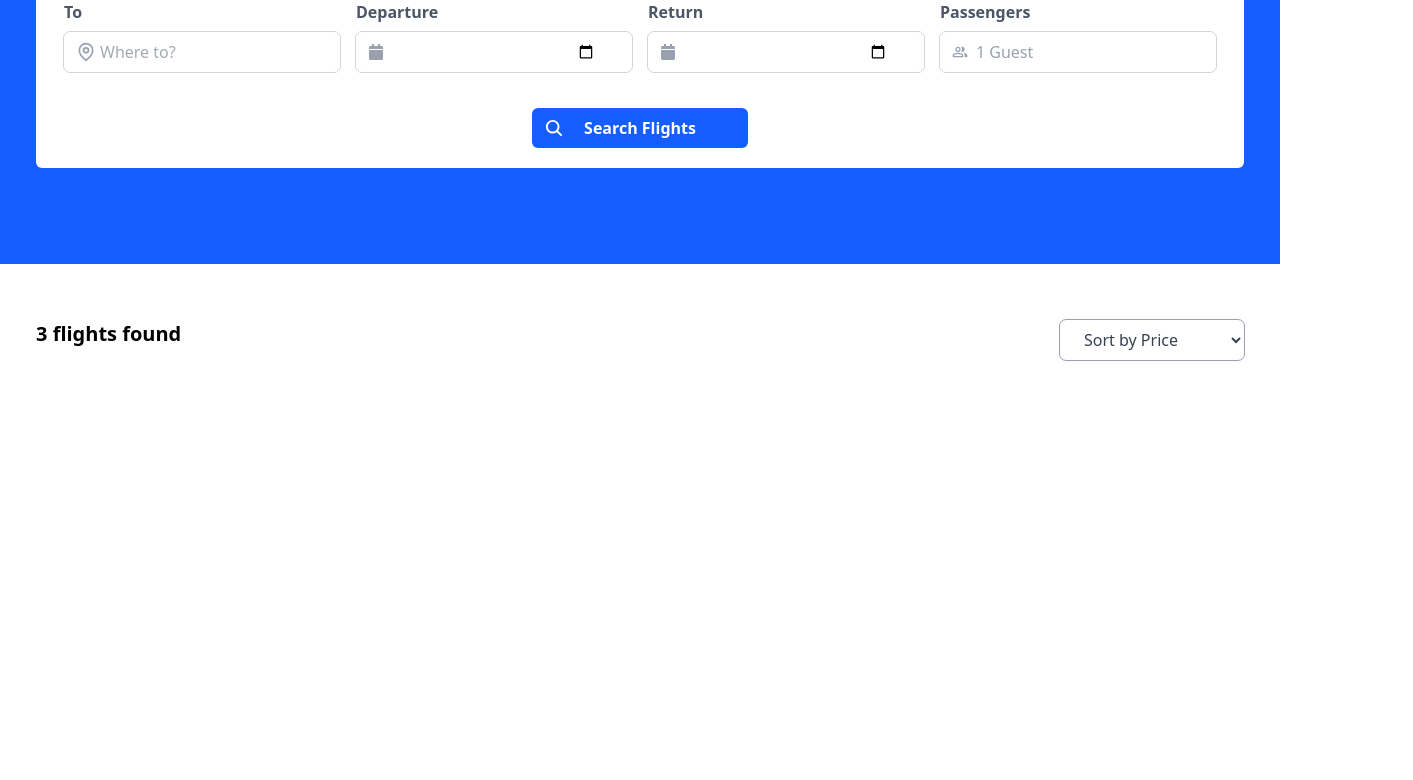
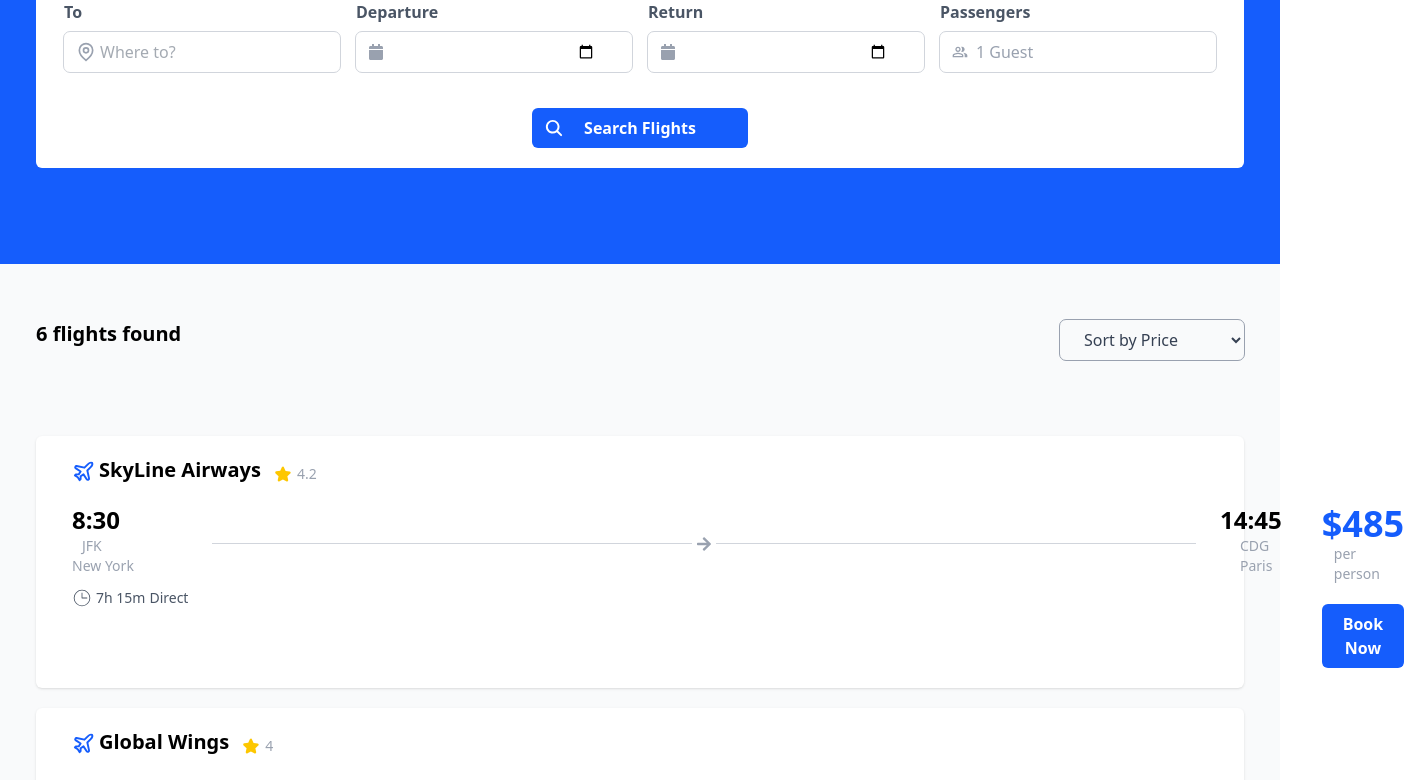
Before and after one commit to mirjetamustafa/TravelHub, a React (Vite) app: page /flights in a window 1280 px wide. Shown: the part 352-1132 px from the top of the page, 1413 px wide, since content can reach past the window. Before the commit the page ends 800 px from the top, so only its background shows below. Built offline with nearby package versions, Linux system fonts and the light colour scheme.

Commit message:
Flights finished

```diff
--- a/src/components/Flights.jsx
+++ b/src/components/Flights.jsx
@@ -1,20 +1,111 @@
 import React from 'react'
 import Table from './Table'
+import SkyFlights from './SkyFlights'
+
+const flights = [
+  {
+    name: 'SkyLine Airways',
+    departure: '8:30',
+    arrive: '14:45',
+    time: '7h 15m',
+    from: 'New York',
+    to: 'Paris',
+    fromAir: 'JFK',
+    toAir: 'CDG',
+    flightMode: 'Direct',
+    price: '485',
+    guest: 'per person',
+    rating: 4.2,
+  },
+  {
+    name: 'Global Wings',
+    departure: '11:20',
+    arrive: '18:30',
+    time: '8h 10m',
+    from: 'Tokyo',
+    to: 'London',
+    fromAir: 'HND',
+    toAir: 'LCY',
+    flightMode: '1 Stop',
+    price: '425',
+    guest: 'per person',
+    rating: 4,
+  },
+  {
+    name: 'Euro Express',
+    departure: '16:45',
+    arrive: '23:15',
+    time: '7h 30m',
+    from: 'Rome',
+    to: 'New York',
+    fromAir: 'FCO',
+    toAir: 'JFK',
+    flightMode: 'Direct',
+    price: '520',
+    guest: 'per person',
+    rating: 4.5,
+  },
+  {
+    name: 'SkyLine Airways',
+    departure: '8:30',
+    arrive: '14:45',
+    time: '7h 15m',
+    from: 'New York',
+    to: 'Paris',
+    fromAir: 'JFK',
+    toAir: 'CDG',
+    flightMode: 'Direct',
+    price: '485',
+    guest: 'per person',
+    rating: 4.2,
+  },
+  {
+    name: 'Global Wings',
+    departure: '11:20',
+    arrive: '18:30',
+    time: '8h 10m',
+    from: 'Tokyo',
+    to: 'London',
+    fromAir: 'HND',
+    toAir: 'LCY',
+    flightMode: '1 Stop',
+    price: '425',
+    guest: 'per person',
+    rating: 4,
+  },
+  {
+    name: 'Euro Express',
+    departure: '16:45',
+    arrive: '23:15',
+    time: '7h 30m',
+    from: 'Rome',
+    to: 'New York',
+    fromAir: 'FCO',
+    toAir: 'JFK',
+    flightMode: 'Direct',
+    price: '520',
+    guest: 'per person',
+    rating: 4.5,
+  },
+]
 
 const Flights = () => {
   return (
-    <main>
-      <section className="bg-blue-600 w-full mb-9 p-9 text-white">
+    <main className="">
+      <section className="bg-blue-600 w-full  p-9 text-white">
         <h1 className="font-bold md:text-4xl text-3xl mt-15">
           Find Your Perfect Flight
         </h1>
 
         <Table />
       </section>
-      <section className="mt-9">
+
+      <section className="pt-9 bg-gray-50">
         <div className="flex justify-between px-9 py-5">
           <div className="">
-            <h1 className="text-xl font-bold">3 flights found</h1>
+            <h1 className="text-xl font-bold">
+              {flights.length} flights found
+            </h1>
           </div>
           <form action="">
             <select className="outline outline-gray-400 rounded-md py-2 px-5 w-full text-gray-700">
@@ -25,6 +116,10 @@ const Flights = () => {
           </form>
         </div>
       </section>
+
+      <section className="p-9 bg-gray-50 ">
+        <SkyFlights flights={flights} />
+      </section>
     </main>
   )
 }
--- a/src/components/SkyFlights.jsx
+++ b/src/components/SkyFlights.jsx
@@ -1,36 +1,59 @@
-const flights = [
-  {
-    name: 'SkyLine Airways',
-    departure: '8:30',
-    arrive: '14:45',
-    time: '7h 15m',
-    from: 'New York',
-    to: 'Paris',
-    fromAir: 'JFK',
-    toAir: 'CDG',
-    flightMode: 'Direct',
-    price: '485',
-    guest: 'per person',
-    rating: 4.2,
-  },
-  {
-    name: 'Global Wings',
-    departure: '11:20',
-    arrive: '18:30',
-    time: '8h 10m',
-    from: 'New York',
-    to: 'Paris',
-    fromAir: 'JFK',
-    toAir: 'CDG',
-    flightMode: 'Direct',
-    price: '425',
-    guest: 'per person',
-    rating: 4,
-  },
-]
+import { LuPlane } from 'react-icons/lu'
+import { TiStarFullOutline } from 'react-icons/ti'
+import { CiClock2 } from 'react-icons/ci'
+import { FaArrowRight } from 'react-icons/fa'
 
-const SkyFlights = () => {
-  return <div></div>
+const SkyFlights = ({ flights }) => {
+  return (
+    <div className="">
+      {flights.map((flights, index) => (
+        <div
+          key={index}
+          className="bg-white shadow-sm rounded-md w-full h- px-9 py-5 my-5"
+        >
+          <div className="flex">
+            <LuPlane className="text-blue-600 mt-1" size={23} />
+            <h1 className="text-xl font-semibold mx-1">{flights.name}</h1>
+            <p className="flex text-gray-400 text-sm mt-2 mx-1">
+              <TiStarFullOutline className="text-yellow-400 mx-1" size={20} />
+              <span>{flights.rating}</span>
+            </p>
+          </div>
+          <div className="grid md:flex grid-cols-3 pt-5">
+            <div className="w-35">
+              <h1 className="text-2xl font-bold">{flights.departure}</h1>
+              <p className="text-gray-400 text-sm ml-2.5">{flights.fromAir}</p>
+              <p className="text-gray-400 text-sm">{flights.from}</p>
+              <div className="flex text-gray-600 mt-3 w-50">
+                <CiClock2 size={20} className="mr-1" />
+                <p className="text-sm">{flights.time}</p>
+                <p className="text-sm mx-1">{flights.flightMode}</p>
+              </div>
+            </div>
+            <div className="flex w-full mt-5">
+              <div className="border-b border-gray-300 w-120 h-5"></div>
+              <FaArrowRight className="text-gray-400 mt-3 mx-1 max-md:w-50" />
+              <div className="border-b border-gray-300 w-120 h-5"></div>
+            </div>
+            <div className="w-30 mx-6">
+              <h1 className="text-2xl font-bold">{flights.arrive}</h1>
+              <p className="text-gray-400 text-sm ml-5">{flights.toAir}</p>
+              <p className="text-gray-400 text-sm ml-5">{flights.to}</p>
+            </div>
+            <div className="w-70 ml-4 max-md:text-center max-md:mt-9">
+              <h1 className="text-4xl font-bold text-blue-600">
+                ${flights.price}
+              </h1>
+              <p className="text-sm text-gray-400 mx-3">{flights.guest}</p>
+              <button className="bg-blue-600 text-white rounded-md mt-5 px-3 py-2 font-bold cursor-pointer hover:bg-blue-700">
+                Book Now
+              </button>
+            </div>
+          </div>
+        </div>
+      ))}
+    </div>
+  )
 }
 
 export default SkyFlights
```
